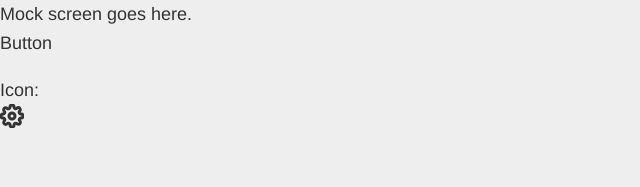
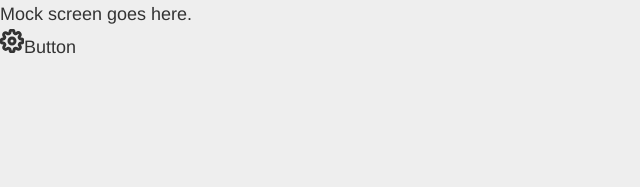
Before and after one commit to zstix/names-app, a React (Vite) app: page / in a window 1280 px wide. Shown: the top 187 px of the page, without its empty margins (0-640 px from the left). Built offline with nearby package versions, Linux system fonts and the light colour scheme.

Commit message:
chore: further work on Button

```diff
--- a/src/components/Button.tsx
+++ b/src/components/Button.tsx
@@ -15,16 +15,15 @@ interface IWithIcon extends IButtonProps {
 
 interface IWithText extends IButtonProps {
   children: string;
-  icon?: string;
+  icon?: keyof typeof ICON_TYPES;
 }
 
-const Button: React.FC<IWithText | IWithIcon> = ({ icon, theme }) => {
-
-  return (
-    <div>
-      <span>Button</span>
-    </div>
-  );
-};
+// TODO: styling
+const Button: React.FC<IWithText | IWithIcon> = ({ icon, theme }) => (
+  <div role="button">
+    {icon && <Icon name={icon} />}
+    <span>Button</span>
+  </div>
+);
 
 export default withTheme(Button);
--- a/src/components/Icon.tsx
+++ b/src/components/Icon.tsx
@@ -23,6 +23,7 @@ const Icon: React.FC<IIconProps> = ({ theme, name, color, strokeWidth = 3, size
   <svg
     xmlns="http://www.w3.org/2000/svg"
     viewBox="0 0 24 24"
+    aria-hidden="true"
     fill="none"
     stroke={color || theme.color.text.primary}
     strokeWidth={strokeWidth}
--- a/src/components/Mock.tsx
+++ b/src/components/Mock.tsx
@@ -2,7 +2,6 @@ import React from 'react';
 import { css, withTheme } from '@emotion/react';
 
 import Button from './Button';
-import Icon from './Icon';
 
 const Mock: React.FC<{ theme: INamesAppTheme }> = ({ theme }) => (
   <div
@@ -12,10 +11,6 @@ const Mock: React.FC<{ theme: INamesAppTheme }> = ({ theme }) => (
   >
     Mock screen goes here.
     <Button icon="settings" />
-    <p>
-      Icon: <br />
-      <Icon name="settings" />
-    </p>
   </div>
 );
 
```
